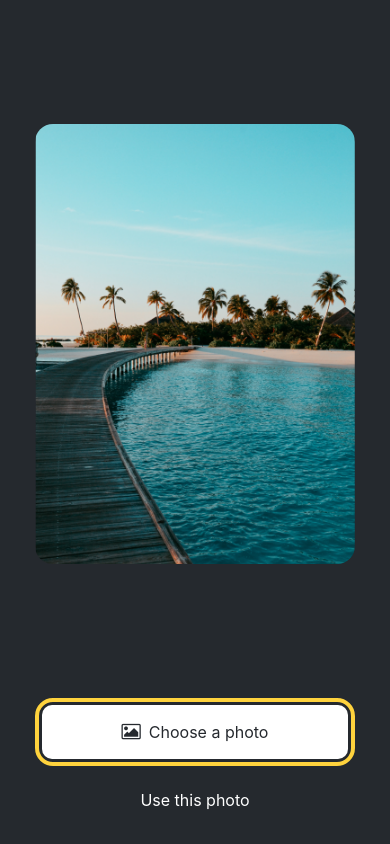
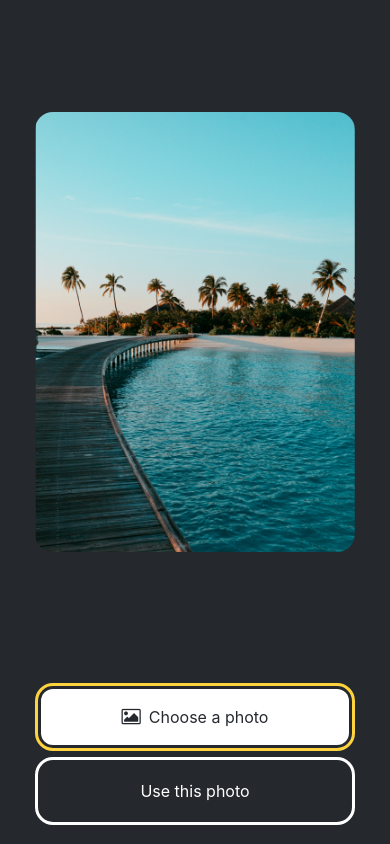
Before and after one commit to kevinmchan/StickerSmash, a React Native app: screen / in a window 390 px wide. Built offline with nearby package versions, Linux system fonts and the light colour scheme.

Commit message:
Add options controls

```diff
--- a/App.js
+++ b/App.js
@@ -5,12 +5,15 @@ import { useState } from 'react';
 import ImageViewer from './components/ImageViewer';
 import Button from './components/Button';
 import * as ImagePicker from 'expo-image-picker';
+import CircleButton from './components/CircleButton';
+import IconButton from './components/IconButton';
 
 
 const PlaceholderImage = require('./assets/images/background-image.png');
 
 export default function App() {
   const [selectedImage, setSelectedImage] = useState(null);
+  const [showOptions, setShowOptions] = useState(false);
 
   const pickImageAsync = async () => {
     let result = await ImagePicker.launchImageLibraryAsync({
@@ -32,8 +35,20 @@ export default function App() {
           <ImageViewer placeholderImageSource={PlaceholderImage} selectedImage={selectedImage} />
         </View>
         <View style={styles.footerContainer}>
-          <Button label="Choose a photo" theme='primary' onPress={pickImageAsync} />
-          <Button label="Use this photo" />
+          {
+            showOptions ? (
+              <View style={styles.optionsContainer}>
+                <IconButton onPress={() => setShowOptions(false)} icon="undo" label="Reset" />
+                <CircleButton onPress={() => True} />
+                <IconButton onPress={() => True} icon="save-alt" label="Save" />
+              </View>
+            ) : (
+              <>
+                <Button label="Choose a photo" theme="primary" onPress={pickImageAsync} />
+                <Button label="Use this photo" onPress={() => setShowOptions(true)} />
+              </>
+            )
+          }
         </View>
         <StatusBar style="auto" />
       </ScrollView>
@@ -59,6 +74,15 @@ const styles = StyleSheet.create({
   },
   footerContainer: {
     paddingVertical: 10,
+    height: 180,
     alignItems: 'center',
-  }
+    justifyContent: 'center',
+  },
+  optionsContainer: {
+    flex: 1,
+    width: 240,
+    flexDirection: 'row',
+    justifyContent: 'space-between',
+    alignItems: 'center',
+  },
 });
--- a/components/Button.js
+++ b/components/Button.js
@@ -17,7 +17,7 @@ export default function Button({ label, theme, onPress }) {
 
 function PrimaryButton({ label, onPress }) {
     return (
-        <View style={[styles.buttonContainer, { borderWidth: 4, borderColor: '#ffd33d', borderRadius: 18 }]}>
+        <View style={[styles.buttonContainer, { borderColor: '#ffd33d' }]}>
             <Pressable
                 onPress={onPress}
                 style={[styles.button, { backgroundColor: '#fff' }]}>
@@ -34,9 +34,13 @@ const styles = StyleSheet.create({
         height: 68,
         marginHorizontal: 20,
         padding: 3,
+        margin: 3,
+        borderWidth: 3,
+        borderRadius: 18,
+        borderColor: '#fff',
     },
     button: {
-        borderRadius: 10,
+        borderRadius: 12,
         width: '100%',
         height: '100%',
         alignItems: 'center',
--- /dev/null
+++ b/components/CircleButton.js
@@ -0,0 +1,31 @@
+import { StyleSheet, Pressable, View } from "react-native";
+import MaterialIcons from '@expo/vector-icons/MaterialIcons';
+
+export default function CircleButton({ onPress }) {
+    return (
+        <View style={styles.buttonContainer}>
+            <Pressable onPress={onPress} style={styles.button}>
+                <MaterialIcons name="add" size={32} color="#25292e" />
+            </Pressable>
+        </View>
+    );
+}
+
+const styles = StyleSheet.create({
+    buttonContainer: {
+        width: 68,
+        height: 68,
+        borderRadius: 34,
+        padding: 3,
+        borderColor: '#ffd33d',
+        borderWidth: 4,
+    },
+    button: {
+        borderRadius: 34,
+        width: '100%',
+        height: '100%',
+        backgroundColor: '#fff',
+        alignItems: 'center',
+        justifyContent: 'center',
+    }
+});
--- /dev/null
+++ b/components/IconButton.js
@@ -0,0 +1,30 @@
+import { StyleSheet, Pressable, View, Text } from "react-native";
+import MaterialIcons from '@expo/vector-icons/MaterialIcons';
+
+export default function IconButton({ onPress, icon, label }) {
+    return (
+        <View style={styles.buttonContainer}>
+            <Pressable onPress={onPress} style={styles.button}>
+                <MaterialIcons name={icon} size={24} color='#fff' />
+                <Text style={styles.buttonLabel}>{label}</Text>
+            </Pressable>
+        </View>
+    );
+}
+
+const styles = StyleSheet.create({
+    buttonContainer: {
+        padding: 3,
+    },
+    button: {
+        flex: 1,
+        alignItems: 'center',
+        justifyContent: 'center',
+        width: 60,
+    },
+    buttonLabel: {
+        color: '#fff',
+        fontSize: 16,
+        padding: 5,
+    },
+});
```
